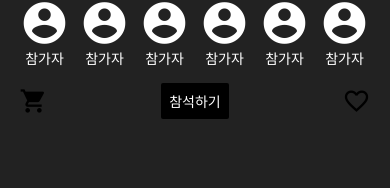
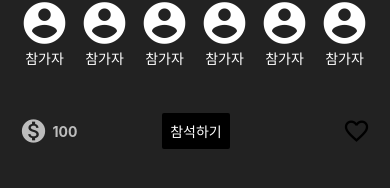
Before and after one commit to dudcks5477/Capstone_partypeople, a React Native app in the folder frontend/: screen /PartyDetail in a window 390 px wide. Shown: the part 534-722 px from the top of the page. Built offline with nearby package versions, Linux system fonts and the light colour scheme; no server answers; what react-native-geocoding would draw is missing.

Commit message:
Modify Button Container

```diff
--- a/frontend/src/screens/PartyDetailScreen.js
+++ b/frontend/src/screens/PartyDetailScreen.js
@@ -157,9 +157,9 @@ const PartyDetailScreen = ({ route }) => {
         </ScrollView>
       </View>
       <View style={styles.buttonContainer}>
-          {/* <Text style={styles.cartText}>100</Text> */}
-        <View style={styles.cartContainer}>
-          <MaterialIcons name="shopping-cart" size={28} color="black" />
+        <View style={[styles.cartContainer, { opacity: 0.7 }]}>
+          <MaterialIcons name="monetization-on" size={28} color="white"/>
+          <Text style={styles.cartText}>100</Text>
         </View>
         <Button title="참석하기" color="black" onPress={joinChatRoom} style={{borderRadius: 30}}/>
         <TouchableOpacity onPress={toggleFavorite}>
@@ -171,7 +171,7 @@ const PartyDetailScreen = ({ route }) => {
             )}
           </View>
         </TouchableOpacity>
-        </View>
+      </View>
     </ScrollView>
   );
 };
@@ -246,7 +246,7 @@ const styles = StyleSheet.create({
     alignItems: 'center',
   },
   buttonContainer: {
-    margin: 15,
+    margin: 45,
     width: '90%',
     marginHorizontal: '5%',
     flexDirection: 'row',
@@ -256,9 +256,12 @@ const styles = StyleSheet.create({
   cartContainer: {
     flexDirection: 'row',
     alignItems: 'center',
+    width: 30
   },
   cartText: {
     marginLeft: 5,
+    color: 'white',
+    fontWeight: 'bold'
   },
 });
 
```
